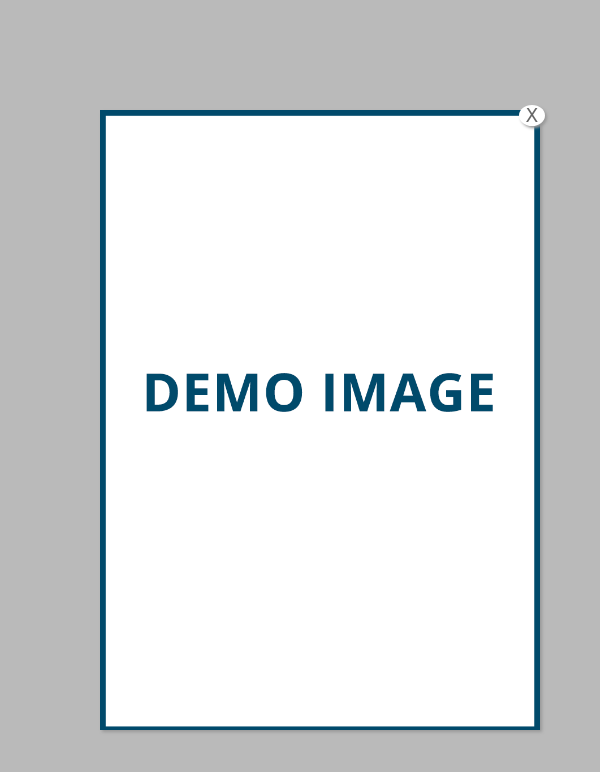
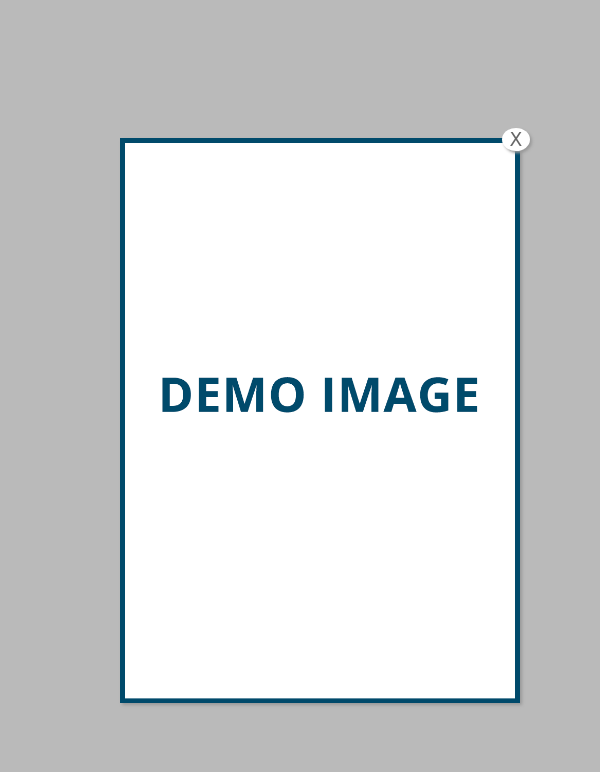
Before and after one commit to ratoninquieto/popup-image, a plain HTML site: page index.html in a window 600 px wide. Drawn offline with nearby package versions, Linux system fonts and the light colour scheme.

Commit message:
Responsive image Add cookie when close banner for don't show anymore

```diff
--- a/index.html
+++ b/index.html
@@ -6,52 +6,77 @@
 		z-index:9000;
 		background-color:rgba(0,0,0,0.3);
 		display:none;
+		width: 100%;
+		font-size: 32pt;
+		color:white;
+		height: 100%;
 	}
 	#boxes .window {
 		position:absolute;
-  left:0;
-  top:0;
 		display:none;
 		z-index:9999;
 		padding:20px;
 		text-align: center;
 		background-image: url(demo_img.png);
-	background-size: 440px;
+		background-size: 100%;
 		background-repeat: no-repeat;
-}
-#boxes #dialog {
 		width:400px;
 		height:580px;
 		font-size: 15pt;
 		box-shadow: 2px 2px 3px #999;
+		top: 199.5px;
+		left: 551.5px;
+		display: none;
 	}
 
-#popupfoot{
-	width: 26px;
+	#btnPopup{
+		width: 28px;
 		text-align: center;
 		border-radius: 50%;
 		position: absolute;
-	top: -5px;
-	right: -5px;
+		top: -10px;
+		right: -10px;
 		background-color: #fff;
 		box-shadow: 2px 2px 3px #999;
 		text-decoration: none;
 		color: #666;
 		font-family: cursive;
 		font-size: 14pt;
+		border:none;
 	}
 
-.popupfoot:hover{
-  background-color: #D1D1D1;
+	/*Tablet (Portrait)*/
+@media only screen and (min-width: 768px) and (max-width: 1050px) {
+		#boxes .window {
+		width:400px;
+		height:580px;
+		top: 199.5px;
+		left: 551.5px;
+	}
+}
+/*Mobile (Portrait)*/
+@media only screen and (max-width: 767px) {
+			#boxes .window {
+		width:210px;
+		height:313px;
+		top: 199.5px;
+		left: 551.5px;
+		background-size: 250px;
 	}
 
+}
+/*#Mobile (Landscape)==================================================================================================== */
+@media only screen and (min-width: 480px) and (max-width: 767px) {
+			#boxes .window {
+		width:360px;
+		height:525px;
+		top: 199.5px;
+		left: 551.5px;
+		background-size: 400px;
+	}
+}
 </style>
-<div id="boxes">
-  <div style="top: 199.5px; left: 551.5px; display: none;" id="dialog" class="window">
-	 <a href="#" class="close agree"><div id="popupfoot"> X</div></a>
-  </div>
-  <div style="width: 1478px; font-size: 32pt; color:white; height: 602px; display: none; opacity: 0.8;" id="mask"></div>
-</div>
+
 <script src="http://ajax.googleapis.com/ajax/libs/jquery/1.11.1/jquery.js"></script>
 <script type="text/javascript">
 	$(document).ready(function() {
@@ -97,3 +122,38 @@ $(document).ready(function() {
 
 	});
 </script>
+
+
+<script type="text/javascript">
+	var cookieName2 = 'popup_img';
+	if ((!window.postBack && document.cookie.indexOf(cookieName2) == -1) || (window.postBack)) {
+		function check_popup(){
+
+			var checkPop = document.getElementById('chk_popup');
+			if (checkPop.checked) {
+
+				if (window.postBack != null){
+
+					document.getElementById('boxes').style.display = 'none';
+					document.getElementById('fondo').style.display = 'none';
+					window.postBack();
+
+				}
+				else
+				{
+					document.cookie =cookieName2 + '=1';
+					document.getElementById('boxes').style.display = 'none';
+				}
+
+			}
+		}
+
+		if (navigator.cookieEnabled) {
+
+			var sPopup='<div id="boxes"><div id="dialog" class="window"><a href="#" class="close agree"><input type="submit" name="btn_popup_img" value="X" id="btnPopup" onClick="javascript:check_popup()" style="background-color:none;cursor:pointer" /></a><input id="chk_popup" type="checkbox" name="chk_popup" style="display:none;" checked/></div><div id="mask"></div></div>'
+
+
+			document.write(sPopup )
+		}
+	}
+</script>
```
Lines whose indentation alone changed are shown as unchanged.
